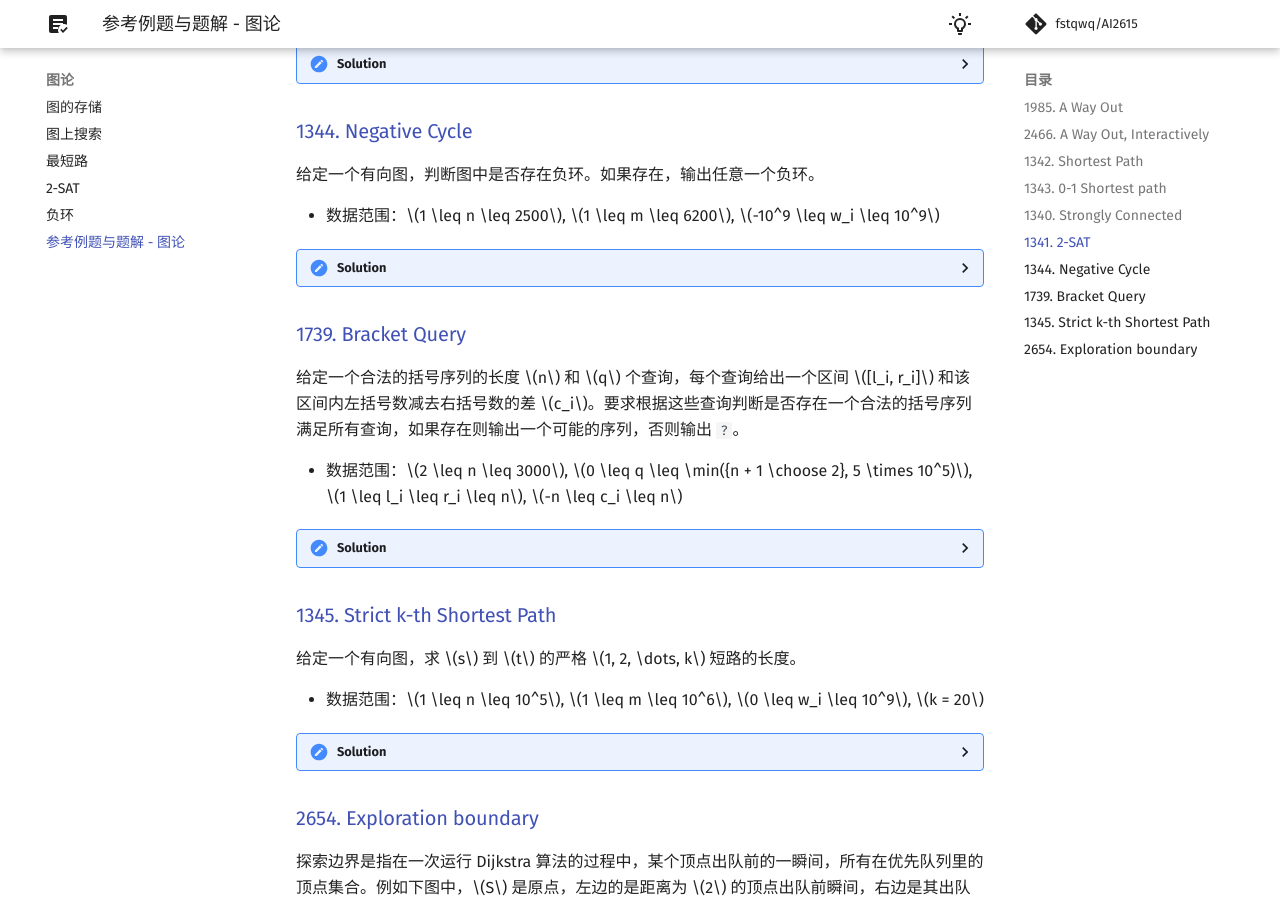
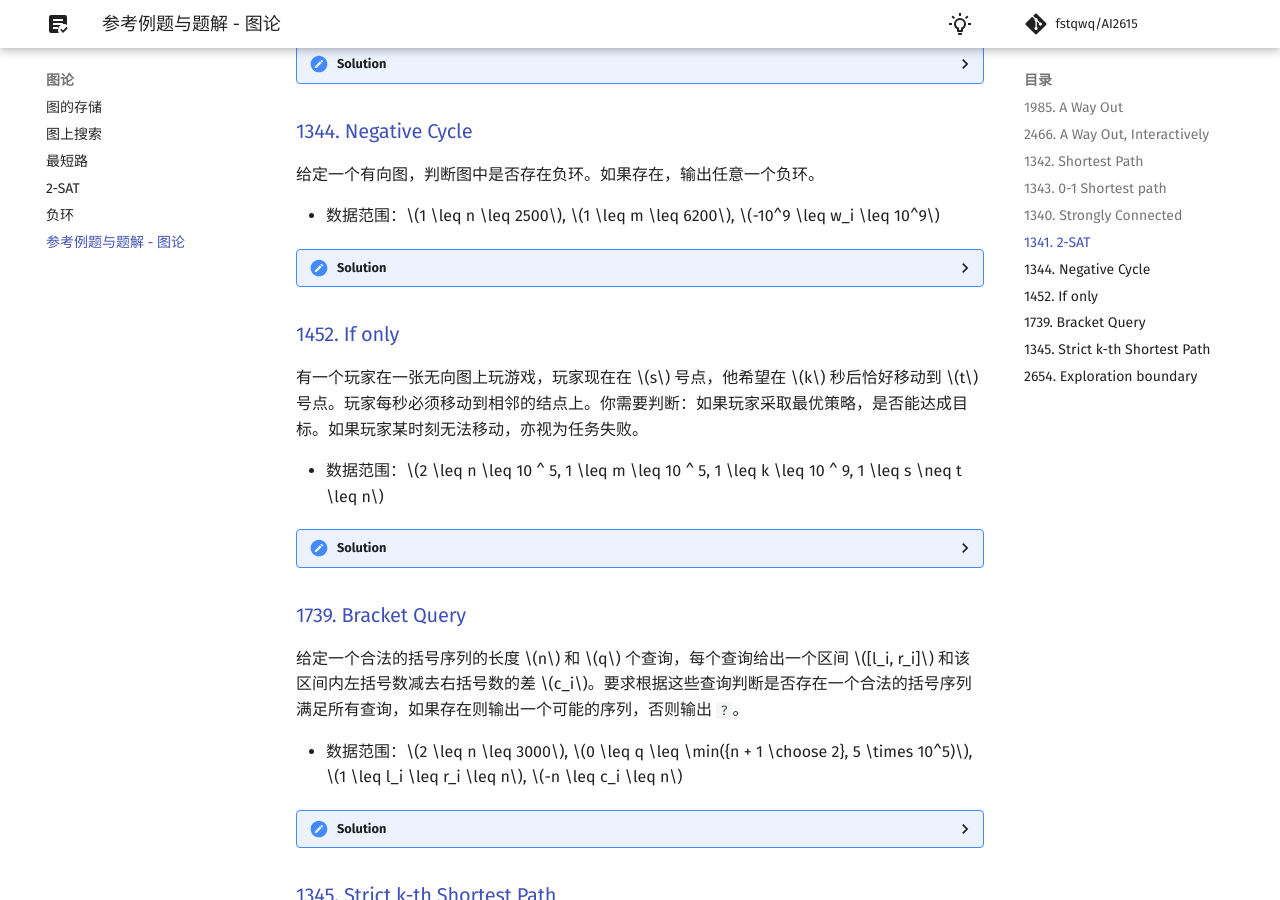
Before and after one commit to fstqwq/AI2615, an MkDocs documentation site: the page built from docs/graph/problems.md, in a window 1280 px wide and 900 px high, scrolled down 1546 px. Built offline with MkDocs 1.6.1 and Material for MkDocs 9.7.7, drawn with Linux system fonts in a browser that asks for light colours; a script that is not in the unit is left out; comment, search, counter and statistics services are not loaded.

Commit message:
add: if only; fix: mst

````diff
--- a/docs/graph/problems.md
+++ b/docs/graph/problems.md
@@ -775,6 +775,79 @@
             print('No')
         ```
 
+### [1452. If only](https://acm.sjtu.edu.cn/OnlineJudge/problem/1452)
+
+有一个玩家在一张无向图上玩游戏，玩家现在在 $s$ 号点，他希望在 $k$ 秒后恰好移动到 $t$ 号点。玩家每秒必须移动到相邻的结点上。你需要判断：如果玩家采取最优策略，是否能达成目标。如果玩家某时刻无法移动，亦视为任务失败。
+
+* 数据范围：$2 \leq n \leq 10 ^ 5, 1 \leq m \leq 10 ^ 5, 1 \leq k \leq 10 ^ 9, 1 \leq s \neq t \leq n$
+
+??? Solution
+
+    无向图上任何一条边都可以来回移动，只要 $s$ 不是孤立的，就可以花费 $2$ 的代价来回走动。因此，我们只关心每个点的奇数步数和偶数步数的最短路，将每个点拆为奇和偶两个点即可。
+
+    === "C++"
+        ```cpp
+        #include <bits/stdc++.h>
+        using namespace std;
+        const int INF = 1e9 + 1;
+
+        int main() {
+            int n, m, s, t, k;
+            cin >> n >> m >> s >> t >> k;
+            vector <vector <int>> E(n + 1);
+            for (int i = 0; i < m; i++) {
+                int u, v;
+                cin >> u >> v;
+                E[u].push_back(v);
+                E[v].push_back(u);
+            }
+            vector <array<int, 2>> dis(n + 1, {INF, INF});
+            queue <array<int, 2>> q;
+            dis[s][0] = 0;
+            q.push({s, 0});
+            while (!q.empty()) {
+                auto [u, parity] = q.front();
+                q.pop();
+                for (auto v : E[u]) {
+                    if (dis[v][parity ^ 1] > dis[u][parity] + 1) {
+                        dis[v][parity ^ 1] = dis[u][parity] + 1;
+                        q.push({v, parity ^ 1});
+                    }
+                }
+            }
+            cout << (dis[t][k & 1] <= k ? "Yes" : "No") << endl;
+        }
+        ```
+    === "Python"
+        ```python
+        import sys
+        from collections import deque
+
+        n, m, s, t, k = map(int, input().split())
+        E = [[] for _ in range(n + 1)]
+
+        for _ in sys.stdin.readlines():
+            u, v = map(int, _.split())
+            E[u].append(v)
+            E[v].append(u)
+
+        INF = 10**9 + 1
+        dis = [[INF, INF] for _ in range(n + 1)]
+        q = deque()
+
+        dis[s][0] = 0
+        q.append((s, 0))
+
+        while q:
+            u, parity = q.popleft()
+            for v in E[u]:
+                if dis[v][parity ^ 1] > dis[u][parity] + 1:
+                    dis[v][parity ^ 1] = dis[u][parity] + 1
+                    q.append((v, parity ^ 1))
+
+        print("Yes" if dis[t][k % 2] <= k else "No")
+        ```
+
 ### [1739. Bracket Query](https://acm.sjtu.edu.cn/OnlineJudge/problem/1739)
 
 给定一个合法的括号序列的长度 $n$ 和 $q$ 个查询，每个查询给出一个区间 $[l_i, r_i]$ 和该区间内左括号数减去右括号数的差 $c_i$。要求根据这些查询判断是否存在一个合法的括号序列满足所有查询，如果存在则输出一个可能的序列，否则输出 `?`。
--- a/mkdocs.yml
+++ b/mkdocs.yml
@@ -49,10 +49,9 @@ nav:
     - 2-SAT: graph/2sat.md
     - 负环: graph/negative_cycle.md
     - 参考例题与题解 - 图论: graph/problems.md
-  - 贪心:
+  - 贪心和动态规划:
+    - 递推与递归: dp/iteration_equals_recursion.md
     - 最小生成树: greedy/mst.md
-  - 动态规划:
-    - 递推与递归: dp/iteration_equals_recursion.md
     - 最长下降子序列: dp/lis.md
     - 旅行商问题: dp/tsp.md
   - 网络流:
````
Also changed, not shown: docs/greedy/mst.md (+36 -38 lines).
